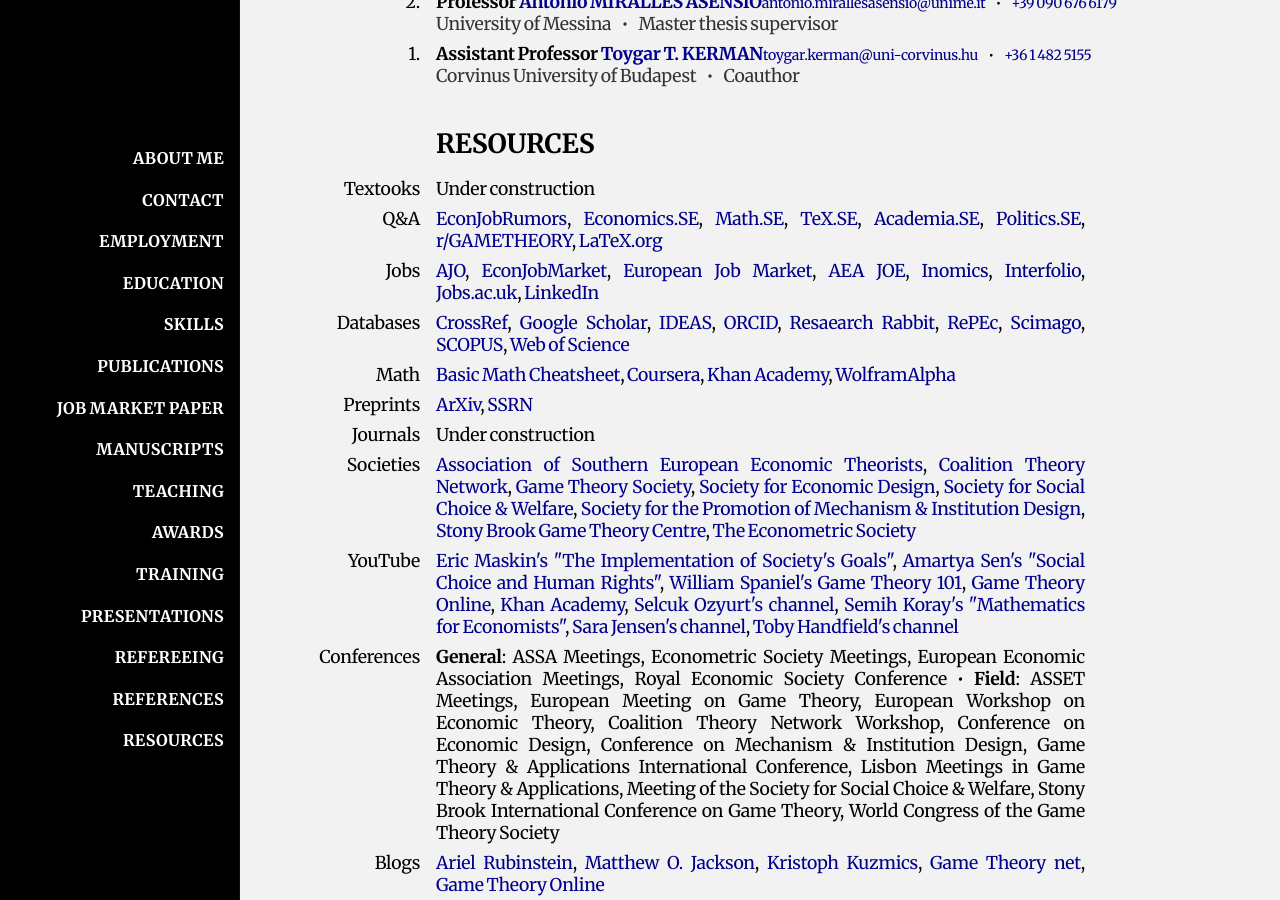
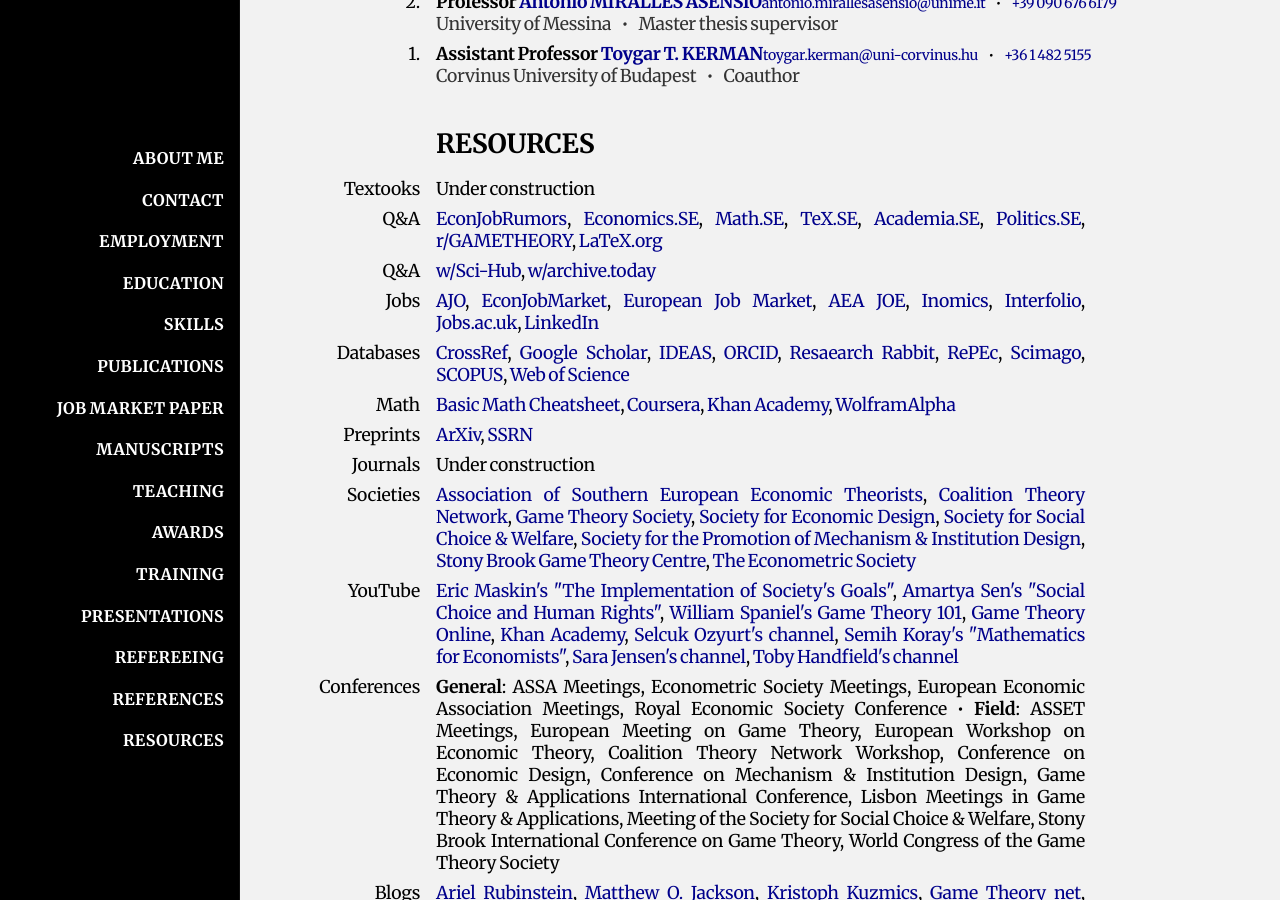
Before and after one commit to HectorHermidaRivera/hectorhermidarivera.github.io, a Jekyll site: the page built from index.md, in a window 1280 px wide and 900 px high, scrolled down 3535 px. Built offline with Jekyll 4.4.1, drawn with Linux system fonts in a browser that asks for light colours; a style sheet for code colours, icons or effects is not loaded.

Commit message:
Update index.md

```diff
--- a/index.md
+++ b/index.md
@@ -519,6 +519,9 @@ title: Home
   <div class="label">Q&A</div>
   <div class="value"><a href="https://www.econjobrumors.com">EconJobRumors</a>, <a href="">Economics.SE</a>, <a href="">Math.SE</a>, <a href="">TeX.SE</a>, <a href="">Academia.SE</a>, <a href="">Politics.SE</a>, <a href="">r/GAMETHEORY</a>, <a href="">LaTeX.org</a></div>
 
+  <div class="label">Q&A</div>
+  <div class="value"><a href="https://en.wikipedia.org/wiki/Sci-Hub">w/Sci-Hub</a>, <a href="https://en.wikipedia.org/wiki/Archive.today">w/archive.today</a></div>
+
   <div class="label">Jobs</div>
   <div class="value"><a href="">AJO</a>, <a href="">EconJobMarket</a>, <a href="">European Job Market</a>, <a href="">AEA JOE</a>, <a href="">Inomics</a>, <a href="">Interfolio</a>, <a href="">Jobs.ac.uk</a>, <a href="">LinkedIn</a></div>
 
```
